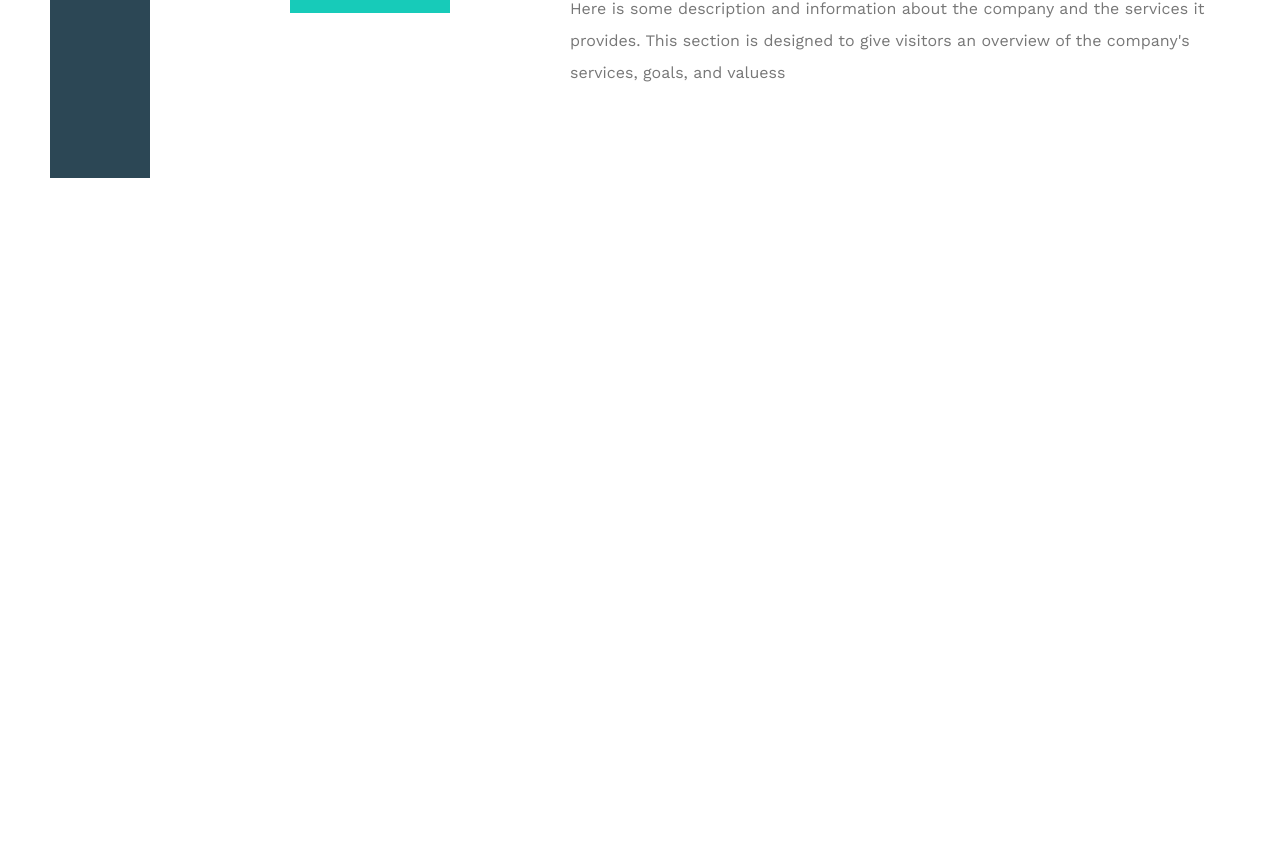
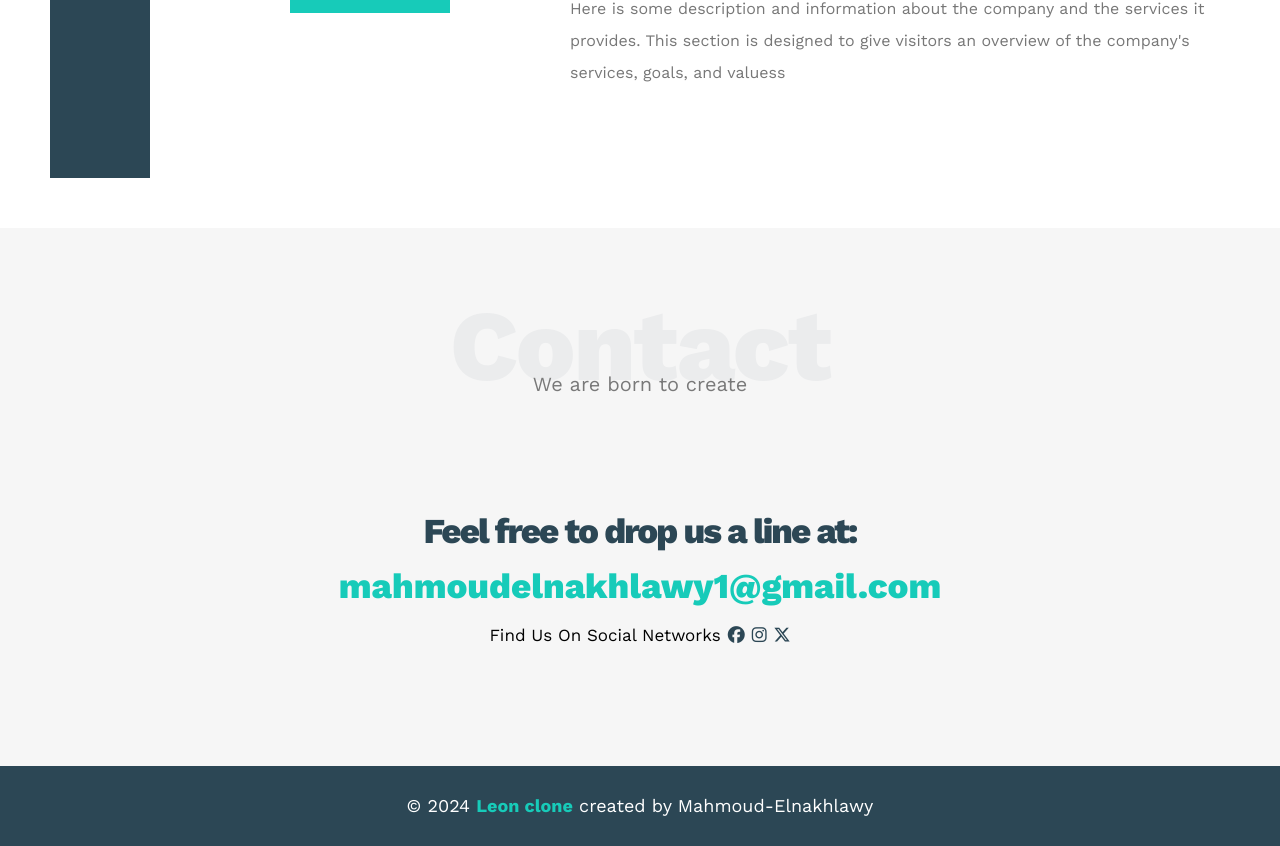
Before and after one commit to elnakhlawi/Template-One-leno, a plain HTML site: page index.html in a window 1280 px wide. Shown: the part 3145-3991 px from the top of the page. Before the commit the page ends 3373 px from the top, so only its background shows below. Drawn offline with nearby package versions, Linux system fonts and the light colour scheme.

Commit message:
contact section and footer secto done

```diff
--- a/css/style.css
+++ b/css/style.css
@@ -371,10 +371,10 @@ body {
   justify-content: space-between;
 }
 
-@media(max-width:991px){
-  .about .about-content{
+@media (max-width: 991px) {
+  .about .about-content {
     flex-direction: column;
-    text-align:center;
+    text-align: center;
   }
 }
 .about .about-content .image {
@@ -386,7 +386,7 @@ body {
 .about .about-content .image::before {
   content: "";
   position: absolute;
-  background: var(--secondary-color );
+  background: var(--secondary-color);
   width: 100px;
   height: calc(100% + 80px);
   top: -70px;
@@ -394,24 +394,22 @@ body {
   z-index: -1;
 }
 
-.about .about-content .image::after{
-  top:-70px;
-  content:"";
-  position:absolute;
-  width:100px;
-  height:230px;
-  border-left:60px var(--main-color) solid;
-  border-bottom:60px solid var(--main-color);
-  right:-130px;
+.about .about-content .image::after {
+  top: -70px;
+  content: "";
+  position: absolute;
+  width: 100px;
+  height: 230px;
+  border-left: 60px var(--main-color) solid;
+  border-bottom: 60px solid var(--main-color);
+  right: -130px;
   z-index: -1;
-
 }
 
-@media(max-width:991px){
+@media (max-width: 991px) {
   .about .about-content .image::before,
-  .about .about-content .image::after{
-    display:none;
-
+  .about .about-content .image::after {
+    display: none;
   }
 }
 
@@ -419,28 +417,87 @@ body {
   max-width: 100%;
 }
 
-@media(max-width:991px){
+@media (max-width: 991px) {
   .about .about-content .image {
-    margin:0 auto 60px;
+    margin: 0 auto 60px;
   }
 }
-.about .about-content .text{
-  flex-basis:calc(100% - 500px)
+.about .about-content .text {
+  flex-basis: calc(100% - 500px);
 }
 
-.about .about-content .text p:first-of-type{
- font-weight:bold;
- line-height: 2;
- margin-bottom:50px;
+.about .about-content .text p:first-of-type {
+  font-weight: bold;
+  line-height: 2;
+  margin-bottom: 50px;
 }
 
-.about .about-content .text hr{
-  width:50%;
-  display:inline-block;
-  color:var(--main-color)
+.about .about-content .text hr {
+  width: 50%;
+  display: inline-block;
+  color: var(--main-color);
 }
-.about .about-content .text p:last-of-type{
-line-height: 2;
-color:var(--p-color)
+.about .about-content .text p:last-of-type {
+  line-height: 2;
+  color: var(--p-color);
 }
 /* end about section styling  */
+
+/* start contact */
+.contact {
+  padding: var(--padding-section) 0;
+  background-color: var(--section-background);
+}
+
+.contact .info {
+  padding: var(--padding-section) 0;
+  text-align: center;
+}
+
+.contact .info .label {
+  font-size: 35px;
+  font-weight: 800;
+  letter-spacing: -2px;
+  color: var(--secondary-color);
+  margin-bottom: 15px;
+}
+
+.contact .info .link {
+  font-size: 35px;
+  font-weight: 800;
+  color: var(--main-color);
+  text-decoration: none;
+  display: block;
+}
+
+@media (max-width: 767px) {
+  .contact .info .label,
+  .contact .info .link {
+    font-size: 25px;
+  }
+}
+
+.contact .info .social {
+  display: flex;
+  justify-content: center;
+  margin-top: 20px;
+  font-size: 17px;
+}
+.contact .info .social i {
+  margin-left: 7px;
+  color: var(--secondary-color);
+}
+/* end contact */
+/* start footer  */
+.footer {
+  background-color: var(--secondary-color);
+  color: white;
+  text-align: center;
+  padding: 30px 10px;
+  font-size: 18px;
+}
+.footer span {
+  color: var(--main-color);
+  font-weight: bold;
+}
+/* end footer  */
--- a/index.html
+++ b/index.html
@@ -209,5 +209,29 @@
       </div>
     </section>
     <!-- end About sectionn -->
+
+    <!-- start contact section   -->
+    <section class="contact">
+      <div class="container">
+        <h3 class="special-heading">Contact</h3>
+        <p>We are born to create</p>
+        <div class="info">
+          <p class="label">Feel free to drop us a line at:</p>
+          <a href="mailto:mahmoudelnakhlawy1@gmail.com?subject=contact" class="link">mahmoudelnakhlawy1@gmail.com</a>
+            <div class="social">
+              Find Us On Social Networks
+                <i class="fa-brands fa-facebook"><a href=""></a></i>
+                <i class="fa-brands fa-instagram"><a href=""></a></i>
+                <i class="fa-brands fa-x-twitter"><a href=""></a></i>
+            </div>
+        </div>
+      </div>
+    </section>
+    <!-- end contact section   -->
+    <!-- start footer -->
+     <footer class="footer">
+      &copy; 2024 <span>Leon clone</span> created by Mahmoud-Elnakhlawy
+     </footer>
+    <!-- end footer -->
   </body>
 </html>
```
